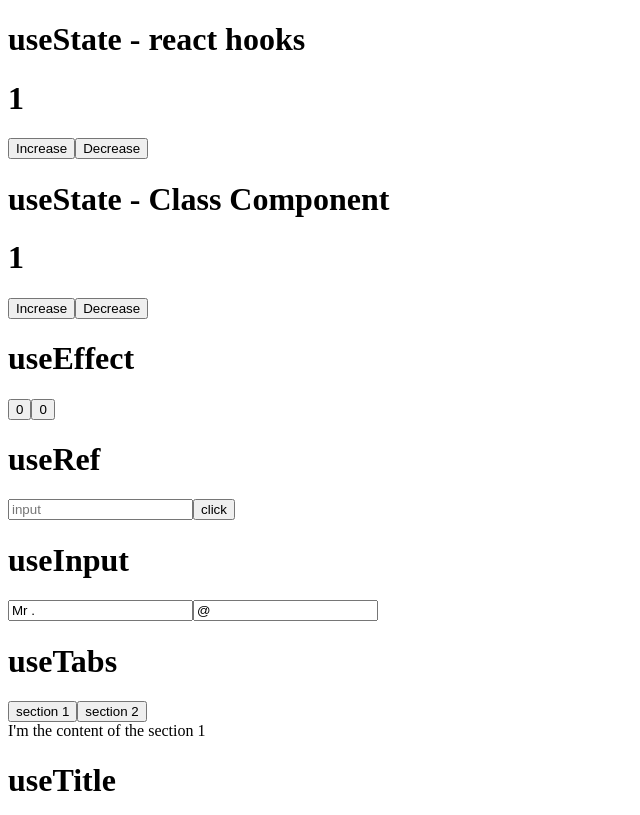
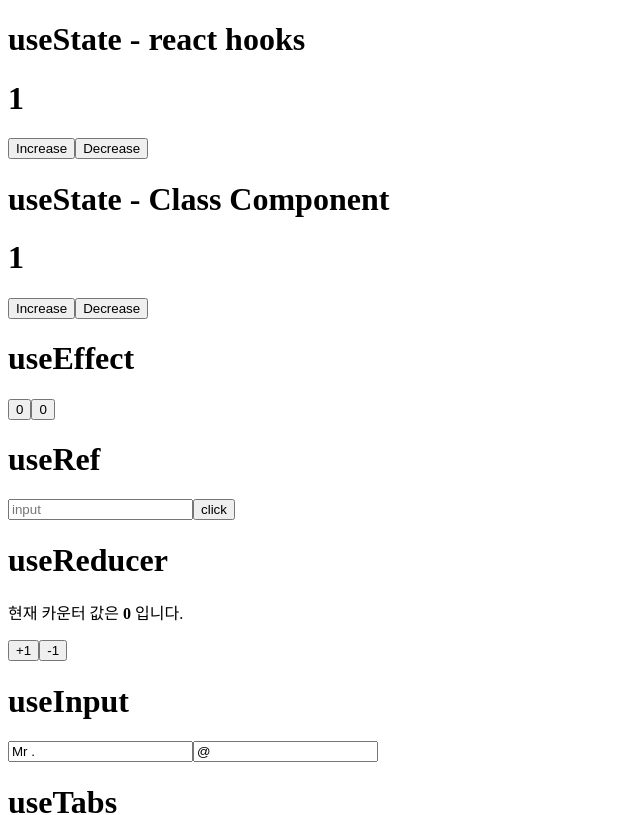
Before and after one commit to kyoowon/React-hook-totorial, a React (Create React App) app: page / in a window 1280 px wide. Shown: the top 815 px of the page, without its empty margins (0-640 px from the left). Built offline with nearby package versions, Linux system fonts and the light colour scheme; the HTML template or start-up script is replaced by a standard one.

Commit message:
✅ add(useReducer) : react hooks Reducer exmaple

```diff
--- a/src/App.js
+++ b/src/App.js
@@ -8,6 +8,7 @@
 import {Example_8} from './Components/customs/useConfirm.js';
 import {Example_9} from './Components/customs/usePreventLeave.js';
 import {Example_10} from './Components/customs/useBeforeLeave.js';
+import {Example_11} from './Components/useReducer.js';
 
 function App() {
   return (
@@ -19,6 +20,8 @@
       <Example_4></Example_4>
       {/* react hooks - useRef */}
       <Example_6></Example_6>
+      {/* react hooks - useReducer */}
+      <Example_11></Example_11>
       {/* react custom hooks - useInput */}
       <Example_2></Example_2>
       {/* react custom hooks - useTabs */}
--- /dev/null
+++ b/src/Components/useReducer.js
@@ -0,0 +1,28 @@
+import React, { useReducer } from 'react';
+
+function reducer(state, action) {
+  switch (action.type) {
+    case 'INCREMENT':
+      return { value: state.value + 1 };
+    case 'DECREMENT':
+      return { value: state.value - 1 };
+    default:
+      return state;
+  }
+}
+// useReducer는 현재 상태를 업데이트를 위해 필요한 정보를 담는 액션 값을 전달 받아
+// 세로운 상태를 변환하는 함수를 의미합니다.
+
+export function Example_11() {
+    const [state, dispatch] = useReducer(reducer, { value: 0 });
+    return (
+        <div>
+        <h1>useReducer</h1>
+        <p>
+          현재 카운터 값은 <b>{state.value}</b> 입니다.
+        </p>
+        <button onClick={() => dispatch({ type: 'INCREMENT' })}>+1</button>
+        <button onClick={() => dispatch({ type: 'DECREMENT' })}>-1</button>
+      </div>
+    )
+}
--- a/src/Components/useState.js
+++ b/src/Components/useState.js
@@ -44,7 +44,7 @@
   decrementItem = () => {
     this.setState(state => {
       return {
-        item: state.item + 1
+        item: state.item - 1
       }
     })
   }
```
